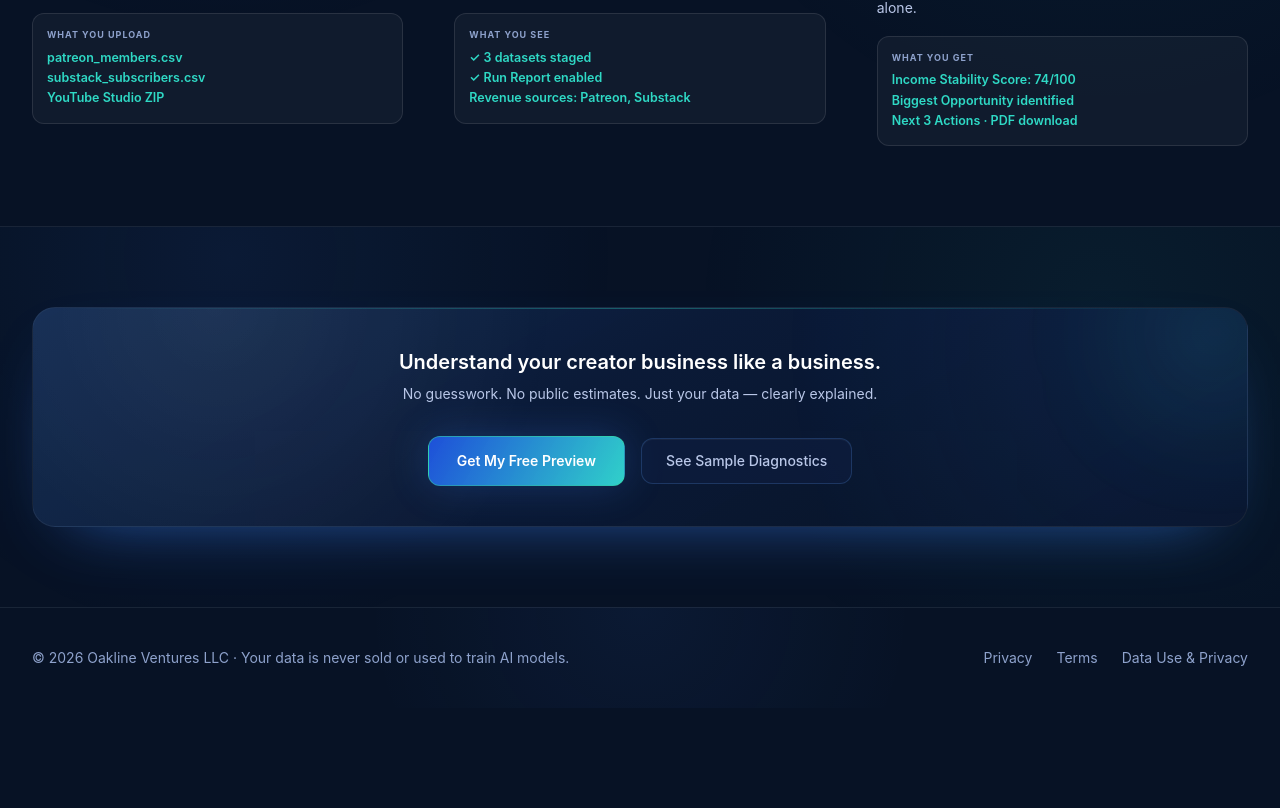
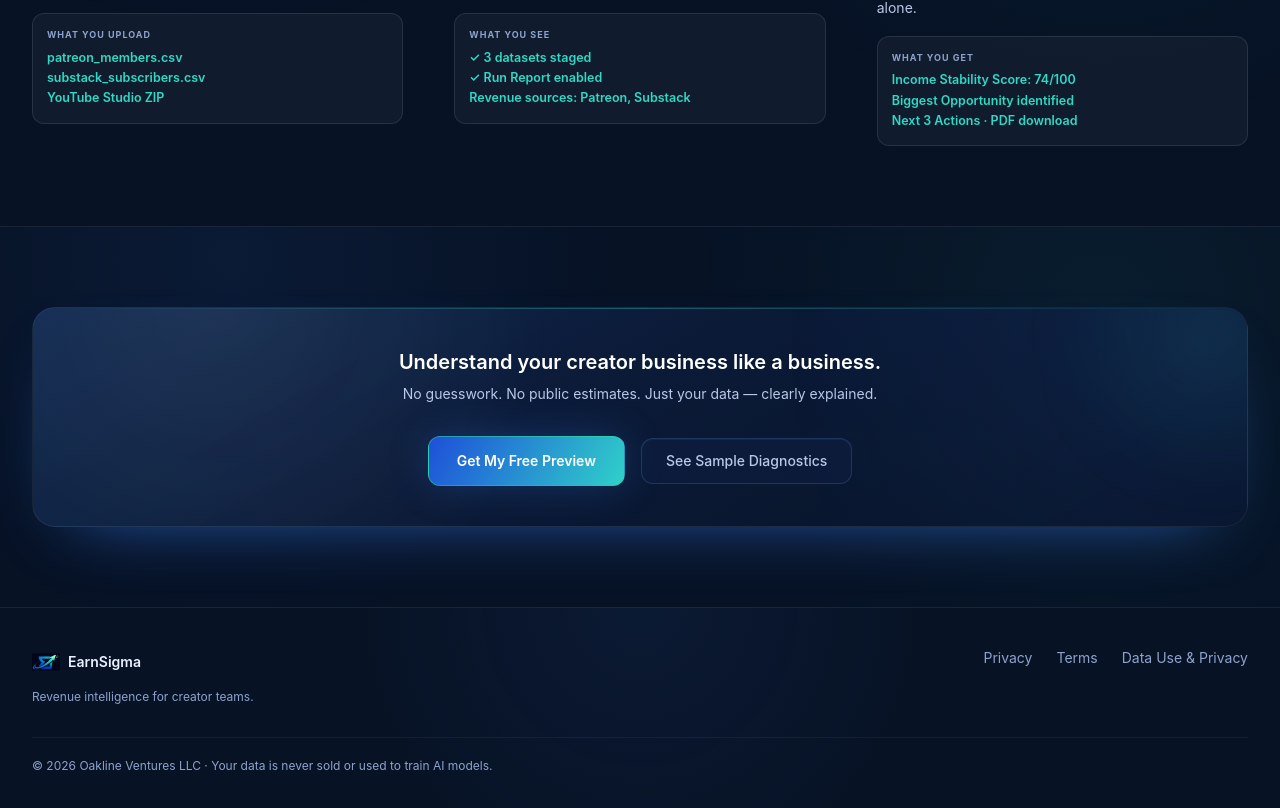
Before and after one commit to Rudolf4265/earnsignal-web, a Next.js app: page / in a window 1280 px wide. Shown: the part 4825-5633 px from the top of the page. Before the commit the page ends 5533 px from the top, so only its background shows below. Built offline with nearby package versions, Linux system fonts and the light colour scheme; no server answers.

Commit message:
feat: add EarnSigma Logo to marketing footer

```diff
--- a/app/(marketing)/_components/marketing-shell.tsx
+++ b/app/(marketing)/_components/marketing-shell.tsx
@@ -57,14 +57,29 @@
         id="about"
         className="border-t border-brand-border/45 bg-[radial-gradient(circle_at_50%_0%,rgba(59,130,246,0.065),transparent_42%)] py-10 text-sm text-brand-text-muted"
       >
-        <Container className="flex flex-col gap-4 sm:flex-row sm:items-center sm:justify-between">
-          <span>&#169; {new Date().getFullYear()} Oakline Ventures LLC &middot; Your data is never sold or used to train AI models.</span>
-          <div className="flex flex-wrap gap-4 sm:gap-6">
-            {footerLinks.map((item) => (
-              <Link key={item.key} href={item.href} className="transition hover:text-brand-text-primary">
-                {item.label}
+        <Container className="flex flex-col gap-8">
+          {/* Top row: logo + tagline on left, nav links on right */}
+          <div className="flex flex-col gap-6 sm:flex-row sm:items-start sm:justify-between">
+            <div className="flex flex-col gap-2">
+              <Link href="/" aria-label={BRAND_NAME}>
+                <Logo
+                  iconClassName="h-7 w-7"
+                  labelClassName="text-sm font-semibold text-brand-text-primary"
+                />
               </Link>
-            ))}
+              <p className="text-xs text-brand-text-muted">Revenue intelligence for creator teams.</p>
+            </div>
+            <div className="flex flex-wrap gap-4 sm:gap-6">
+              {footerLinks.map((item) => (
+                <Link key={item.key} href={item.href} className="transition hover:text-brand-text-primary">
+                  {item.label}
+                </Link>
+              ))}
+            </div>
+          </div>
+          {/* Bottom row: copyright */}
+          <div className="border-t border-brand-border/30 pt-5 text-xs">
+            &#169; {new Date().getFullYear()} Oakline Ventures LLC &middot; Your data is never sold or used to train AI models.
           </div>
         </Container>
       </footer>
```
